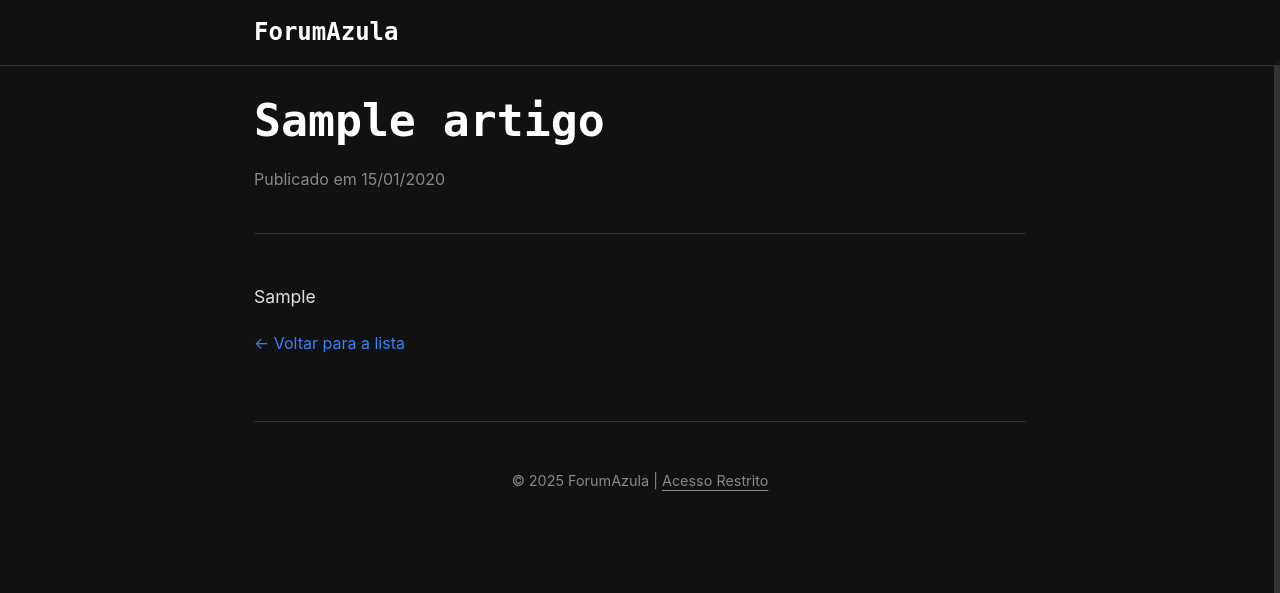
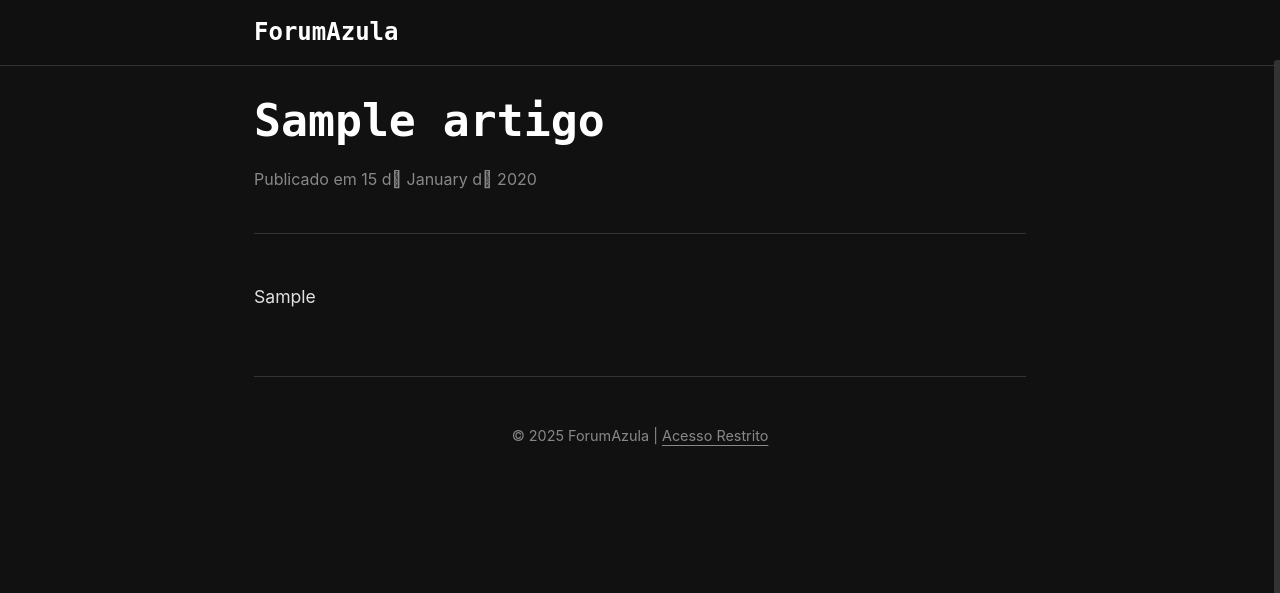
Before and after one commit to Caze-netto/forumazulaPHP, a PHP site: page /artigo.php?id=1 in a window 1280 px wide. Shown: the top 593 px of the page. Run offline with PHP 8.4, Linux system fonts and the light colour scheme; data comes from the database, SQL or seed files in the repository; tables that the repository leaves empty hold one stand-in row (values such as "Sample post"); some libraries are stand-ins or nearby versions.

Commit message:
docs: melhorando

```diff
--- a/src/artigo.php
+++ b/src/artigo.php
@@ -1,5 +1,6 @@
 <?php
 require 'conexao.php';
+
 $id = filter_input(INPUT_GET, 'id', FILTER_VALIDATE_INT);
 if (!$id) { header("Location: index.php"); exit; }
 
@@ -19,13 +20,16 @@ $titulo_pagina = $artigo ? htmlspecialchars($artigo['titulo']) : "Artigo não en
 </head>
 <body id="page-artigo">
 
-<div class="vertical-progress"><div class="vertical-progress-bar" id="progress-bar"></div></div>
-
 <header class="site-header">
     <div class="header-content">
         <div class="logo"><a href="index.php">ForumAzula</a></div>
     </div>
 </header>
+
+<!-- Barra de progresso vertical -->
+<div class="vertical-progress">
+    <div class="vertical-progress-inner" id="vertical-progress-inner"></div>
+</div>
 
 <div class="container">
     <main>
@@ -35,13 +39,12 @@ $titulo_pagina = $artigo ? htmlspecialchars($artigo['titulo']) : "Artigo não en
             <article>
                 <header class="artigo-header">
                     <h1 class="artigo-title"><?= htmlspecialchars($artigo['titulo']) ?></h1>
-                <p class="artigo-meta">Publicado em <?= date("d/m/Y", strtotime($artigo['data_criacao'])) ?></p>
+                    <p class="artigo-meta">Publicado em <?= date("d \d\e F \d\e Y", strtotime($artigo['data_criacao'])) ?></p>
                 </header>
                 <div class="artigo-conteudo" id="conteudo-renderizado"></div>
                 <div id="conteudo-markdown" style="display:none;"><?= htmlspecialchars($artigo['conteudo']) ?></div>
             </article>
         <?php endif; ?>
-        <a href="index.php" class="voltar-link">&larr; Voltar para a lista</a>
     </main>
 
     <footer class="site-footer">
@@ -53,20 +56,24 @@ $titulo_pagina = $artigo ? htmlspecialchars($artigo['titulo']) : "Artigo não en
 <script src="https://cdnjs.cloudflare.com/ajax/libs/highlight.js/11.9.0/highlight.min.js"></script>
 <script>
 document.addEventListener('DOMContentLoaded', () => {
+    // Renderiza Markdown
     const conteudoMarkdown = document.getElementById('conteudo-markdown');
     const conteudoRenderizado = document.getElementById('conteudo-renderizado');
-    if (conteudoMarkdown) {
+    if (conteudoMarkdown && conteudoRenderizado) {
         conteudoRenderizado.innerHTML = marked.parse(conteudoMarkdown.textContent);
-        document.querySelectorAll('.artigo-conteudo pre code').forEach(block => hljs.highlightBlock(block));
+        document.querySelectorAll('.artigo-conteudo pre code').forEach((block) => {
+            hljs.highlightBlock(block);
+        });
     }
 
-    const progressBar = document.getElementById('progress-bar');
+    // Barra de progresso vertical
+    const progressBar = document.getElementById('vertical-progress-inner');
     window.addEventListener('scroll', () => {
-        const articleHeight = conteudoRenderizado.offsetHeight;
-        const articleTop = conteudoRenderizado.offsetTop - 60; // cabeçalho fixo
-        const scrollY = window.scrollY;
-        const progress = Math.min(Math.max((scrollY - articleTop) / articleHeight * 100, 0), 100);
-        progressBar.style.height = progress + '%';
+        if (!conteudoRenderizado || !progressBar) return;
+        const totalHeight = conteudoRenderizado.scrollHeight - window.innerHeight;
+        const scrollPos = window.scrollY;
+        const progressPercent = Math.min(100, (scrollPos / totalHeight) * 100);
+        progressBar.style.height = progressPercent + '%';
     });
 });
 </script>
```
Also changed, not shown: src/index.php (+13 -5 lines). Lines whose indentation alone changed are shown as unchanged.
